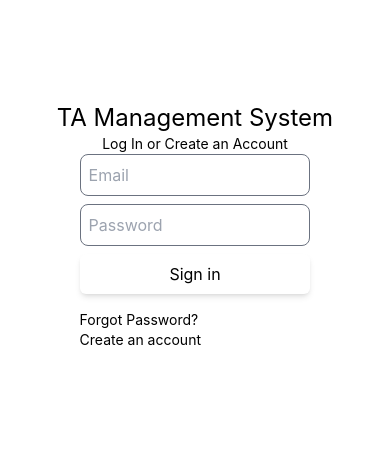
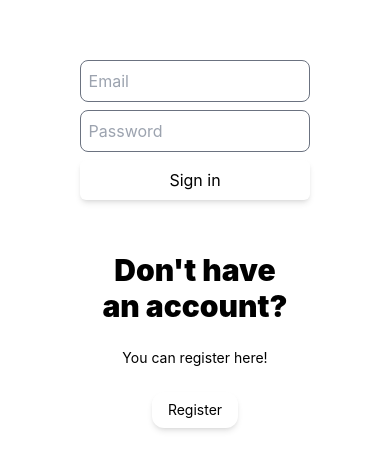
Before and after one commit to ChrisMillerSMU/4345Team2, a Next.js app in the folder frontend/: page /auth in a window 390 px wide. Shown: the part 136-606 px from the top of the page. Built offline with nearby package versions, Linux system fonts and the light colour scheme.

Commit message:
Add Registration parallel to mobile
- Not a sidebar, just appears underneath login.

```diff
--- a/frontend/pages/auth/index.tsx
+++ b/frontend/pages/auth/index.tsx
@@ -218,13 +218,13 @@ export default function AuthPage() {
       </section>
 
       {/* Small Screen */}
-      <section className="flex md:hidden min-h-screen h-screen justify-center bg-white">
-        <div className="flex flex-col items-center justify-center w-5/6 h-4/5 bg-white my-8 p-6">
+      <section className="flex md:hidden min-h-screen h-screen justify-center bg-black-200">
+        <div className="flex flex-col items-center justify-center w-5/6 h-4/5 bg-black-200 my-8 p-6">
           {!passwordResetDialog ? (
             <>
               {/* Main Login Screen */}
-              <h1 className="text-2xl text-black text-center">TA Management System</h1> {/* !change */}
-              <p className="text-sm text-black text-center">
+              <h1 className="text-2xl text-white text-center">TA Management System</h1> {/* !change */}
+              <p className="text-sm text-white text-center">
                 Log In or Create an Account
               </p>
               {/* <button
@@ -270,13 +270,13 @@ export default function AuthPage() {
                 Show Password
               </div> */}
               <button
-                className="px-4 py-2 rounded-md text-black shadow-md bg-white w-5/6 hover:shadow-lg hover:bg-gray-100"
+                className="px-4 py-2 rounded-md text-black shadow-md bg-white w-5/6 hover:shadow-lg hover:bg-gray-300"
                 onClick={() => signIn()}
               >
                 Sign in
               </button>
               {/* Error and verification messages */}
-              <div className="text-sm text-black">{errorMsg}</div>
+              <div className="text-sm text-white">{errorMsg}</div>
               {/* {sendVerification && (
                 <button className="underline text-sm" onClick={() => sendVerificationEmail()}>
                   Resend verification
@@ -285,7 +285,7 @@ export default function AuthPage() {
               {/* Account options */}
               <div className="text-sm w-5/6 my-4">
                 <div
-                  className="cursor-pointer hover:underline text-black"
+                  className="cursor-pointer hover:underline text-white"
                   onClick={() => {
                     setPasswordResetDialog(true);
                     setErrorMsg('');
@@ -294,15 +294,24 @@ export default function AuthPage() {
                 >
                   Forgot Password?
                 </div>
-                <Link href="/auth/signup">
-                  <a className="w-full hover:underline text-black">Create an account</a>
-                </Link>
+                {/* Create new account sidebar*/}
+        <div className="flex flex-col justify-center items-center bg-black-200 text-center p-4">
+          <h1 className="text-3xl font-black">Don&#39;t have an account?</h1>
+          <p className="my-6">
+            You can register here!
+          </p>
+          <Link href="/auth/signup">
+            <a className="px-4 py-2 rounded-xl shadow-md bg-white text-black hover:shadow-lg hover:bg-blue-300">
+              Register
+            </a>
+          </Link>
+        </div>
               </div>
             </>
           ) : (
             //Password reset section
             <div>
-              <div className="w-full text-left my-4 text-black">
+              <div className="w-full text-left my-4 text-white">
                 <ArrowBackIcon
                   className="cursor-pointer"
                   onClick={() => {
@@ -311,7 +320,7 @@ export default function AuthPage() {
                   }}
                 />
               </div>
-              <h1 className="text-3xl text-black">Reset Password</h1>
+              <h1 className="text-3xl text-white">Reset Password</h1>
               <div className="w-full">
                 <input
                   className="w-full rounded-lg p-2 border-[1px] border-gray-500 my-4 text-black"
@@ -329,7 +338,7 @@ export default function AuthPage() {
                 >
                   Send Reset Email
                 </button> */}
-                <div className="text-left text-black">{errorMsg}</div>
+                <div className="text-left text-white">{errorMsg}</div>
               </div>
             </div>
           )}
```
